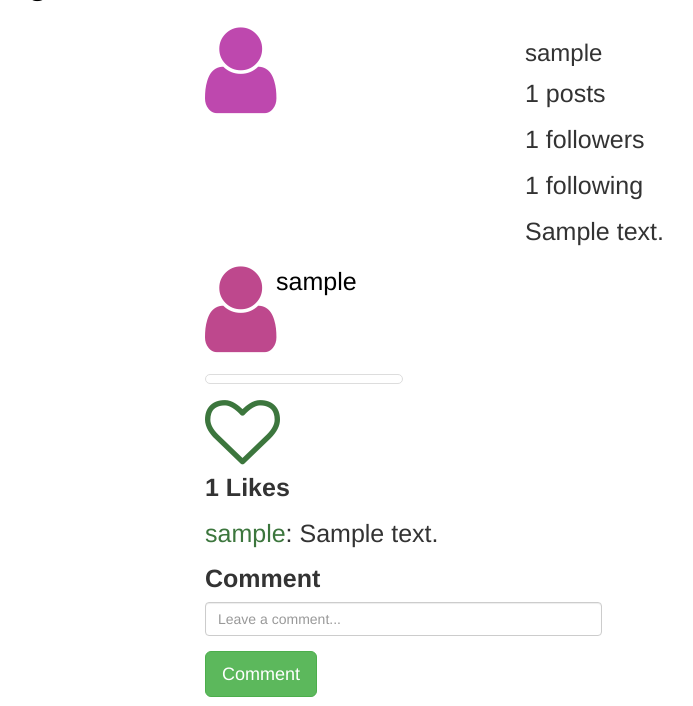
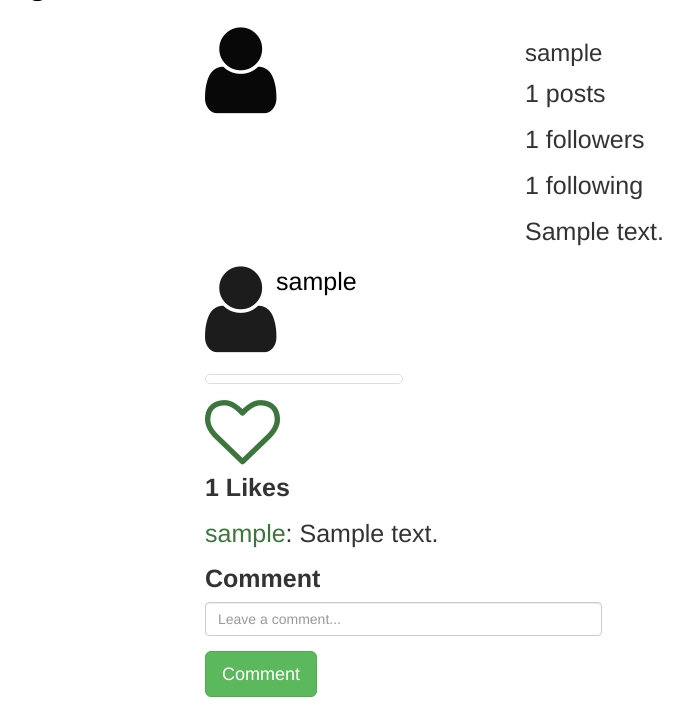
Before and after one commit to edwinkipchumba/instagram-clone, a Django app: a page that uses instagram/templates/profile/users_profile.html in a window 1280 px wide. Shown: the part 64-770 px from the top of the page, without its empty margins (130-823 px from the left). Run offline with Django 3.2, Linux system fonts and the light colour scheme; a user stored in the database is signed in; tables that the repository leaves empty hold one stand-in row (values such as "Sample post"); some libraries are stand-ins or nearby versions.

Commit message:
update file

```diff
--- a/instagram/templates/index.html
+++ b/instagram/templates/index.html
@@ -47,7 +47,7 @@
         <form action="{% url 'commentFunction' photo_id=photo.id %}" method="post">
           {% csrf_token %}
           {% bootstrap_form comment_form %}
-          <input type="submit" class="btn btn-success btn-lg" style="margin-bottom: 10px;" value="Comment">
+          <input type="submit" class="btn btn-primary btn-lg" style="margin-bottom: 10px;" value="Comment">
         </form>
       </div>
 
--- a/instagram/templates/profile/profile.html
+++ b/instagram/templates/profile/profile.html
@@ -59,7 +59,7 @@
             <p><a href="{% url 'users_profile' photo.user.id %}"><img class="profile_photo"
                   src="{{ photo.user.profile.profile_photo.url }}" alt="{{ photo.profile.name }}"></p>
                   {% else %}
-                  <i style="font-size:100px;color:#be48ae" class="fa fa-user" aria-hidden="true"></i>
+                  <i style="font-size:100px;color:#0e0d0d" class="fa fa-user" aria-hidden="true"></i>
                   {% endif %}
           </div>
           <div class="col-md-2">
@@ -108,7 +108,7 @@
             <p><a href="{% url 'users_profile' person.id  %}"><img src="{{person.profile.profile_photo.url}}"
                   class="rounded-circle border" alt="profile" style="height: 8vh; width:8vh; border-radius:50%"></a></p>
                   {% else %}
-                  <i style="font-size:100px;color:#be4887" class="fa fa-user" aria-hidden="true"></i>
+                  <i style="font-size:100px;color:#1a1919" class="fa fa-user" aria-hidden="true"></i>
                   {% endif %}
           </div>
           <div class="col-md-4">
--- a/instagram/templates/profile/users_profile.html
+++ b/instagram/templates/profile/users_profile.html
@@ -10,7 +10,7 @@
       <img src="{{user.profile.profile_photo.url}}" alt="{{user.profile_photo.url}}" width="200" height="200"
         class="rounded-circle account-img">
         {% else %}
-        <i style="font-size:100px;color:#be48ae" class="fa fa-user" aria-hidden="true"></i>
+        <i style="font-size:100px;color:#080808" class="fa fa-user" aria-hidden="true"></i>
         {% endif %}
     </div>
     <div class="col-md-3">
@@ -43,7 +43,7 @@
             <p><a href="{% url 'users_profile' photo.user.id %}"><img class="profile_photo"
                   src="{{ photo.user.profile.profile_photo.url }}" alt="{{ photo.profile.name }}"></p>
                   {% else %}
-                  <i style="font-size:100px;color:#be488d" class="fa fa-user" aria-hidden="true"></i>
+                  <i style="font-size:100px;color:#1d1c1c" class="fa fa-user" aria-hidden="true"></i>
                   {% endif %}
           </div>
           <div class="col-md-2">
```
Also changed, not shown: README.md, instagram/static/images/Screenshot from 2021-10-17 16-22-48.png (added).
